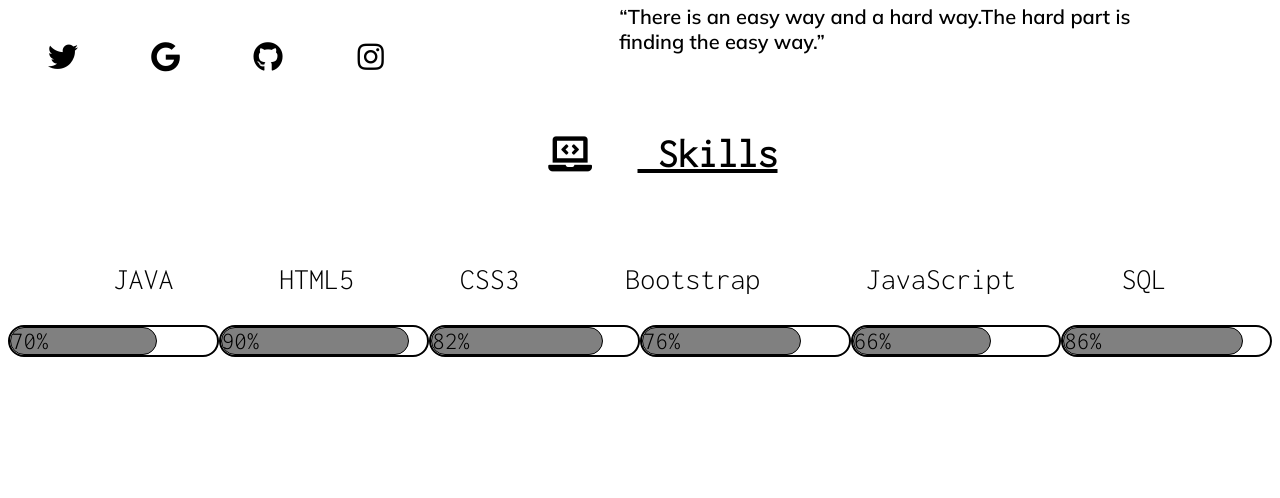
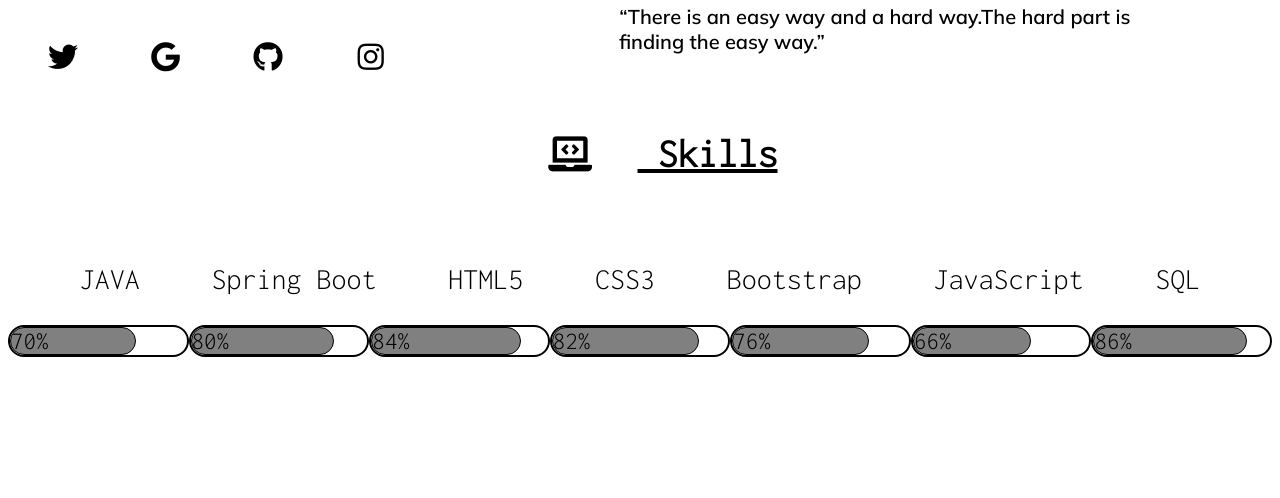
Before and after one commit to ghoshdebashree/ghoshdebashree.github.io, a plain HTML site: page index.html in a window 1280 px wide. Shown: the part 282-780 px from the top of the page. Drawn offline with nearby package versions, Linux system fonts and the light colour scheme.

Commit message:
Update index.html

```diff
--- a/index.html
+++ b/index.html
@@ -65,6 +65,7 @@
   <div class="skillsbar">
    <div class="caption">
       <p>JAVA</p>
+      <p>Spring Boot</p>
       <p>HTML5</p>
       <p>CSS3</p>
       <p>Bootstrap</p>
@@ -77,7 +78,10 @@
   <div class="progress-bar" role="progressbar" style="width: 70%;" aria-valuenow="25" aria-valuemin="0" aria-valuemax="100">70%</div>
 </div>
     <div class="progress">
-  <div class="progress-bar" role="progressbar" style="width: 90%;" aria-valuenow="25" aria-valuemin="0" aria-valuemax="100">90%</div>
+  <div class="progress-bar" role="progressbar" style="width: 80%;" aria-valuenow="25" aria-valuemin="0" aria-valuemax="100">80%</div>
+</div>
+    <div class="progress">
+  <div class="progress-bar" role="progressbar" style="width: 84%;" aria-valuenow="25" aria-valuemin="0" aria-valuemax="100">84%</div>
 </div>
        <div class="progress">
   <div class="progress-bar" role="progressbar" style="width: 82%;" aria-valuenow="25" aria-valuemin="0" aria-valuemax="100">82%</div>
```
